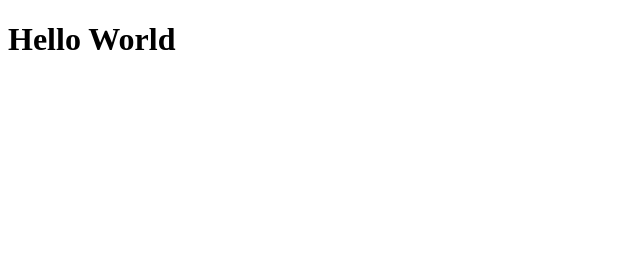
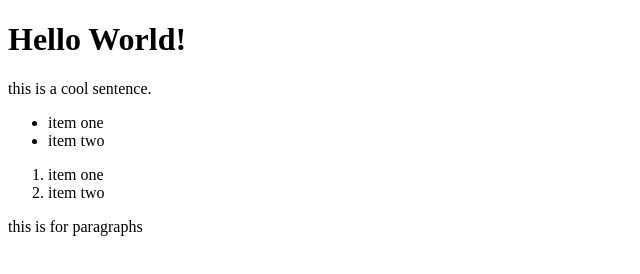
Before and after one commit to danielfasula/hello-world-webdev19, a plain HTML site: page index.html in a window 1280 px wide. Shown: the whole page, without its empty margins (0-640 px from the left). Drawn offline with Linux system fonts and the light colour scheme.

Commit message:
Added known tags

```diff
--- a/index.html
+++ b/index.html
@@ -9,7 +9,18 @@
 </head>
 
 <body>
-  <h1>Hello World</h1>
+  <h1>Hello World!</h1>
+  <p>this is a cool sentence.</p>
+  <ul>
+    <li>item one</li>
+    <li>item two</li>
+  </ul>
+  <ol>
+    <li>item one</li>
+    <li>item two</li>
+  </ol>
+  <p>this is for paragraphs</p>
+  <!--this is a comment that is only visible for coders-->
 </body>
 
 </html>
```
